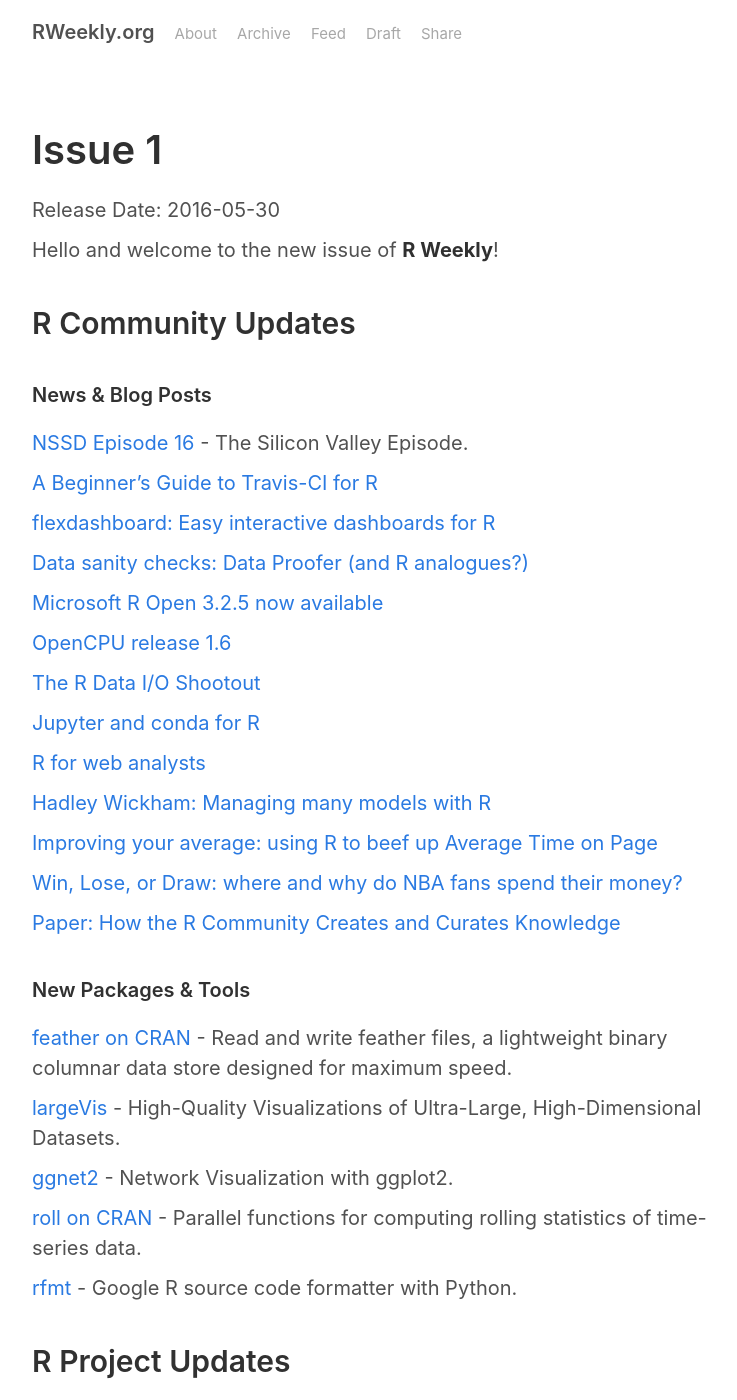
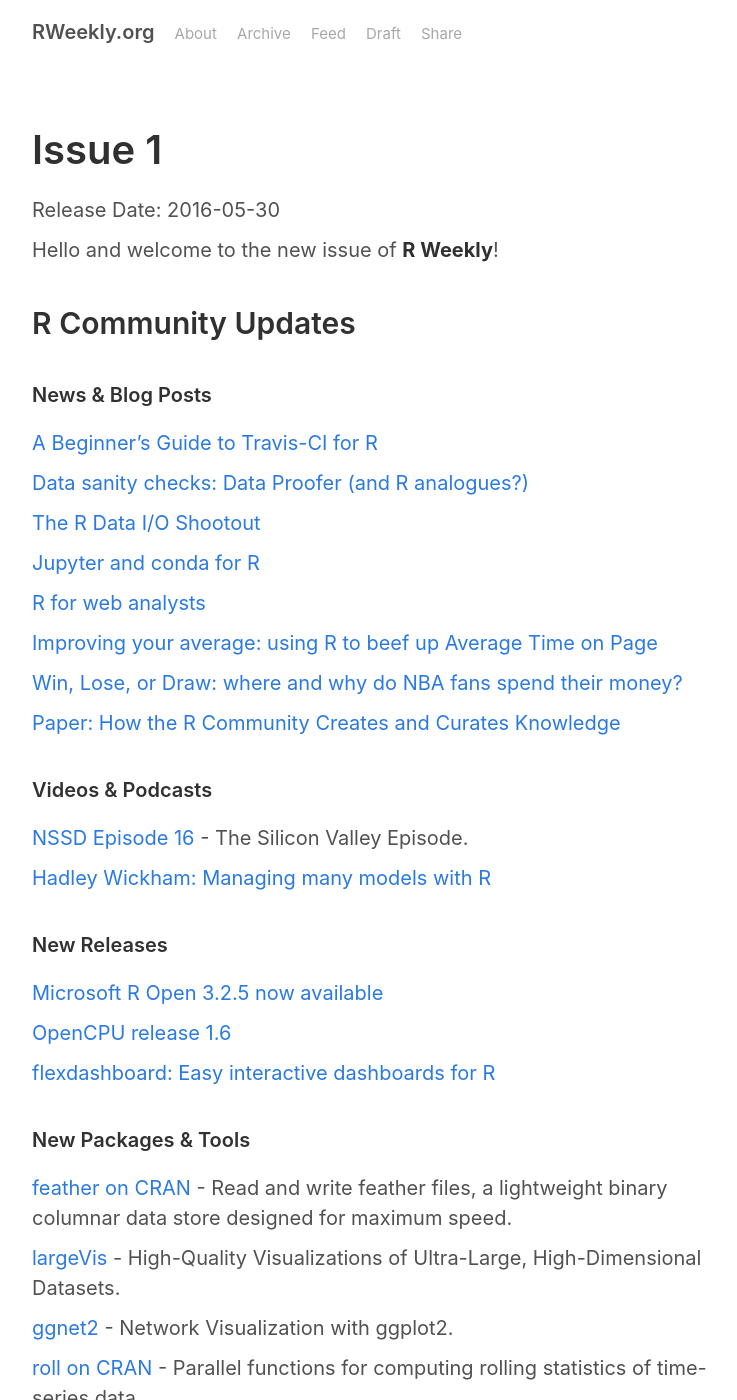
Before and after one commit to rweekly/rweekly.org, a Jekyll site: the page built from draft.md, in a window 1280 px wide and 1400 px high. Shown: the whole window, without its empty margins (258-995 px from the left). Built offline with Jekyll 4.4.1, drawn with Linux system fonts in a browser that asks for light colours; some of the changed lines change nothing that is shown.

Commit message:
Update: add Videos & Podcasts and New Releases sections

```diff
--- a/draft.md
+++ b/draft.md
@@ -11,17 +11,9 @@
 
 ### News & Blog Posts
 
-[NSSD Episode 16](https://soundcloud.com/nssd-podcast/episode-16-the-silicon-valley-episode) - The Silicon Valley Episode.
-
 [A Beginner's Guide to Travis-CI for R](http://juliasilge.com/blog/Beginners-Guide-to-Travis/)
 
-[flexdashboard: Easy interactive dashboards for R](https://blog.rstudio.org/2016/05/17/flexdashboard-easy-interactive-dashboards-for-r/)
-
 [Data sanity checks: Data Proofer (and R analogues?)](http://civilstat.com/2016/05/data-sanity-checks-data-proofer-and-r-analogues/)
-
-[Microsoft R Open 3.2.5 now available](http://blog.revolutionanalytics.com/2016/05/microsoft-r-open-325-now-available.html)
-
-[OpenCPU release 1.6](https://www.opencpu.org/posts/opencpu-1-6/)
 
 [The R Data I/O Shootout](http://blog.dominodatalab.com/the-r-data-i-o-shootout/)
 
@@ -29,13 +21,25 @@
 
 [R for web analysts](http://www.eanalytica.com/r-for-web-analysts/)
 
-[Hadley Wickham: Managing many models with R](https://www.youtube.com/watch?v=rz3_FDVt9eg)
-
 [Improving your average: using R to beef up Average Time on Page](https://gdsdata.blog.gov.uk/2016/05/13/improving-your-average-using-r-to-beef-up-average-time-on-page/)
 
 [Win, Lose, or Draw: where and why do NBA fans spend their money?](http://blog.stattleship.com/win-lose-or-draw-where-and-why-do-nba-fans-spend-their-money-2/)
 
 [Paper: How the R Community Creates and Curates Knowledge](http://keg.cs.uvic.ca/pubs/zagalsky-MSR2016.pdf)
+
+### Videos & Podcasts
+
+[NSSD Episode 16](https://soundcloud.com/nssd-podcast/episode-16-the-silicon-valley-episode) - The Silicon Valley Episode.
+
+[Hadley Wickham: Managing many models with R](https://www.youtube.com/watch?v=rz3_FDVt9eg)
+
+### New Releases
+
+[Microsoft R Open 3.2.5 now available](http://blog.revolutionanalytics.com/2016/05/microsoft-r-open-325-now-available.html)
+
+[OpenCPU release 1.6](https://www.opencpu.org/posts/opencpu-1-6/)
+
+[flexdashboard: Easy interactive dashboards for R](https://blog.rstudio.org/2016/05/17/flexdashboard-easy-interactive-dashboards-for-r/)
 
 ### New Packages & Tools
 
```
